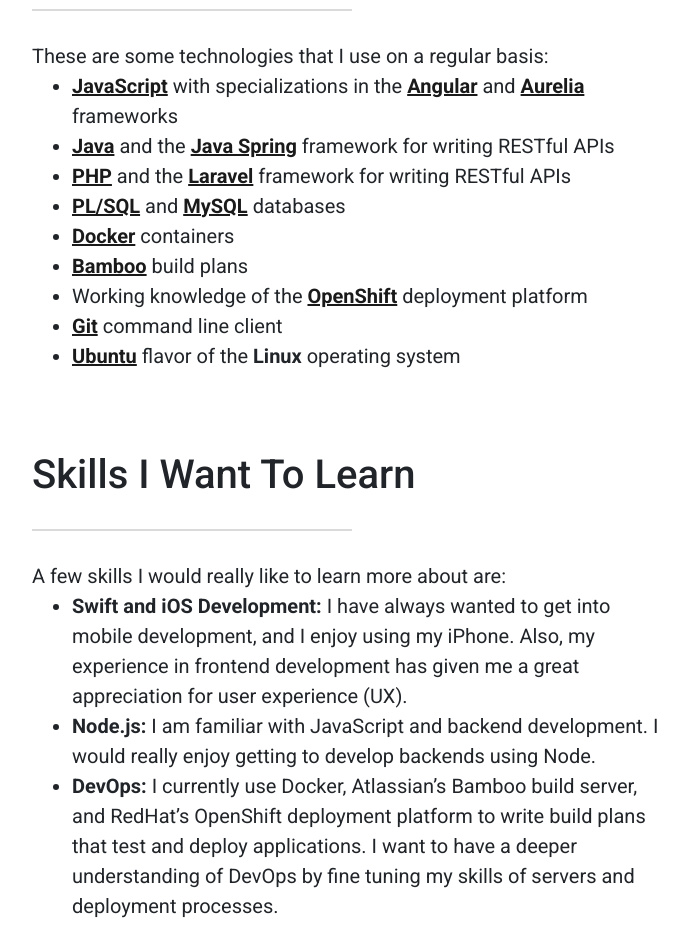
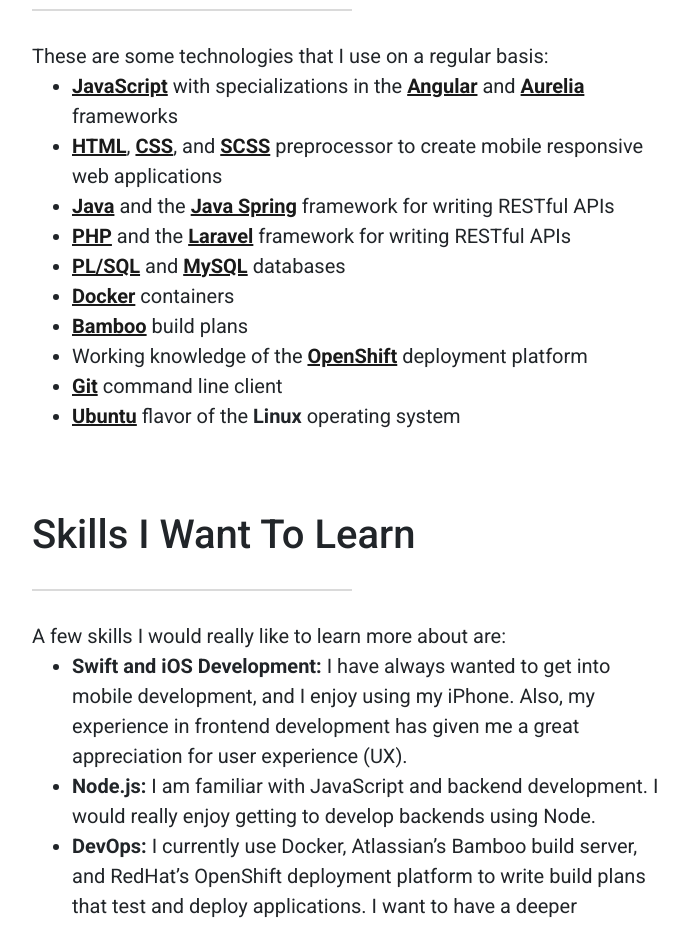
Before and after one commit to djhouseknecht/djhouseknecht.github.io, an Angular app: page /resume in a window 1280 px wide. Shown: the part 1420-2345 px from the top of the page, without its empty margins (288-976 px from the left). Built offline with nearby package versions, Linux system fonts and the light colour scheme; a web font is replaced by a local one.

Commit message:
Added html, css, and scss to resume page

```diff
--- a/src/app/resume/resume.component.html
+++ b/src/app/resume/resume.component.html
@@ -65,6 +65,9 @@
 				 href="https://aurelia.io/" target="_blank">Aurelia</a></strong> frameworks
 		</li>
 		<li>
+			<strong><a href="https://en.wikipedia.org/wiki/HTML5" target="_blank">HTML</a></strong>, <strong><a href="https://en.wikipedia.org/wiki/Cascading_Style_Sheets" target="_blank">CSS</a></strong>, and <strong><a href="https://sass-lang.com/" target="_blank">SCSS</a></strong> preprocessor to create mobile responsive web applications
+		</li>
+		<li>
 			<strong><a href="https://en.wikipedia.org/wiki/Java" target="_blank">Java</a></strong> and the <strong><a href="https://spring.io/"
 				 target="_blank">Java Spring</a></strong> framework for writing RESTful APIs
 		</li>
```
